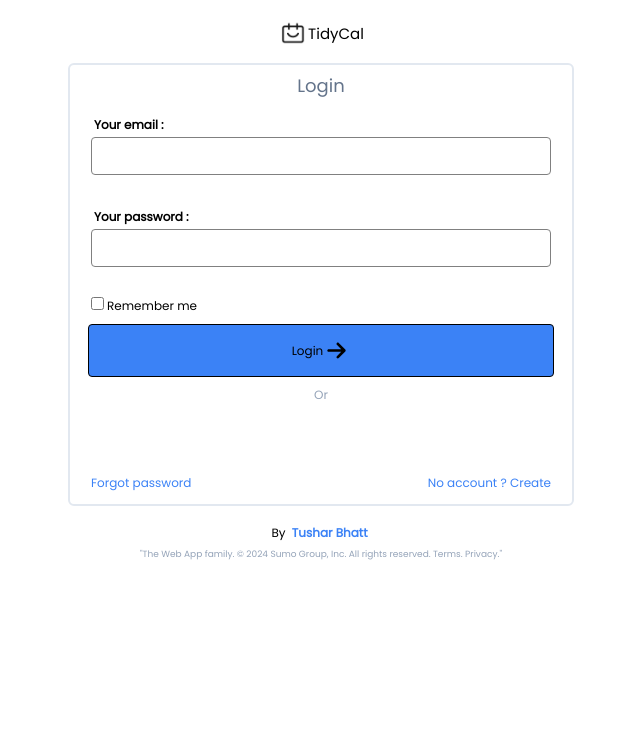
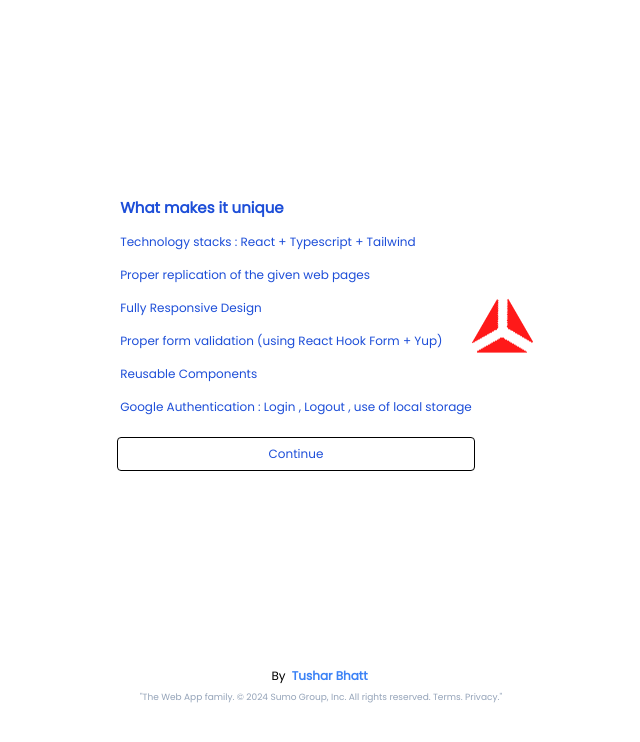
Before and after one commit to TusharBhatt1/notbot, a React (Vite) app: page /home in a window 1280 px wide. Shown: the top 742 px of the page, without its empty margins (319-959 px from the left). Built offline with nearby package versions, Linux system fonts and the light colour scheme.

Commit message:
intro-component

```diff
--- a/src/index.css
+++ b/src/index.css
@@ -20,3 +20,78 @@
     color: red;
     font-size:x-small;
 }
+
+.loader {
+    width: 50px;
+    aspect-ratio: 1.154;
+    position: relative;
+    background: conic-gradient(
+      from 120deg at 50% 64%,
+      #0000,
+      #ff1919 1deg 120deg,
+      #0000 121deg
+    );
+    animation: l27-0 1.5s infinite cubic-bezier(0.3, 1, 0, 1);
+  }
+
+  .loader:before,
+  .loader:after {
+    content: "";
+    position: absolute;
+    inset: 0;
+    background: inherit;
+    transform-origin: 50% 66%;
+    animation: l27-1 1.5s infinite;
+  }
+
+  .loader:after {
+    --s: -1;
+  }
+
+  @keyframes l27-0 {
+    0%,
+    30% {
+      transform: rotate(0);
+    }
+
+    70% {
+      transform: rotate(120deg);
+    }
+
+    70.01%,
+    100% {
+      transform: rotate(360deg);
+    }
+  }
+
+  @keyframes l27-1 {
+    0% {
+      transform: rotate(calc(var(--s, 1) * 120deg)) translate(0);
+    }
+
+    30%,
+    70% {
+      transform: rotate(calc(var(--s, 1) * 120deg))
+        translate(calc(var(--s, 1) * -5px), 10px);
+    }
+
+    100% {
+      transform: rotate(calc(var(--s, 1) * 120deg)) translate(0);
+    }
+  }
+
+  .fadeIn{
+    animation: fadeIn 2s linear ;
+    animation: name duration timing-function delay iteration-count direction fill-mode;
+  }
+@keyframes fadeIn {
+    0%{
+        opacity: 0;
+    }
+    50%{
+        opacity: 0.5;
+    }
+    100%{
+        opacity: 1;
+    }
+}
--- a/src/pages/LoginSignUp.tsx
+++ b/src/pages/LoginSignUp.tsx
@@ -8,8 +8,11 @@
 import { useNavigate } from "react-router-dom";
 import { jwtDecode } from "jwt-decode";
 import { GoogleLogin } from "@react-oauth/google";
+import { useEffect, useState } from "react";
 
 export default function LoginSignUp() {
+  const [showIntro, setShowIntro]=useState(true)
+  const [showContinue, setShowContinue]=useState(false)
   const navigate=useNavigate()
   const {register , formState:{errors} , handleSubmit}=useForm({resolver:yupResolver(loginSchema)})
 
@@ -27,8 +30,29 @@
     alert("Google Login Failed")
 };
 
+useEffect(()=>{
+
+  setTimeout(()=>{setShowContinue(true)},2000)
+},[])
 
   return (
+    <div>
+     {showIntro ? (
+     <div className="flex justify-center items-center h-[80vh]">
+      <div className="flex  flex-col gap-3 text-blue-700">
+        <p className="text-blue-700 text-xl font-bold">What makes it unique</p>
+        <span>Technology stacks : React + Typescript + Tailwind</span>
+        <span>Proper replication of the given web pages</span>
+        <span>Fully Responsive Design</span>
+        <span>Proper form validation (using React Hook Form + Yup)</span>
+        <span>Reusable Components</span>
+        <span>Google Authentication : Login , Logout , use of local storage</span>
+
+        {showContinue ? <button className="fadeIn animate-bounce mt-3" onClick={()=>setShowIntro(false)}>Continue</button>
+        : <p className="text-white">.</p>}
+      </div>
+      <div class="loader"></div>
+      </div>):(
     <div className="flex justify-center items-center  ">
       <div className="w-full md:w-[40vw] flex flex-col gap-4">
         <p className="text-xl text-center flex justify-center items-center"><img src={logo} className="h-10 w-10" alt="Tidycal"/>TidyCal</p>
@@ -56,7 +80,7 @@
             </div>
           </div>
           <div className="flex flex-col gap-2">
-            <button type="submit" className="formButton bg-blue-500 flex justify-center items-center py-4">Login <FaArrowRight size={27}/></button>
+            <button type="submit" className=" text-white formButton bg-blue-500 flex justify-center items-center py-4">Login <FaArrowRight size={27}/></button>
             <p className="text-center text-slate-400">Or</p>
             <div className="flex justify-center items-center">
             <GoogleLogin onSuccess={responseMessage} onError={errorMessage} />
@@ -70,6 +94,7 @@
           </form>
         </div>
       </div>
+    </div>)}
     </div>
   );
 }
```
